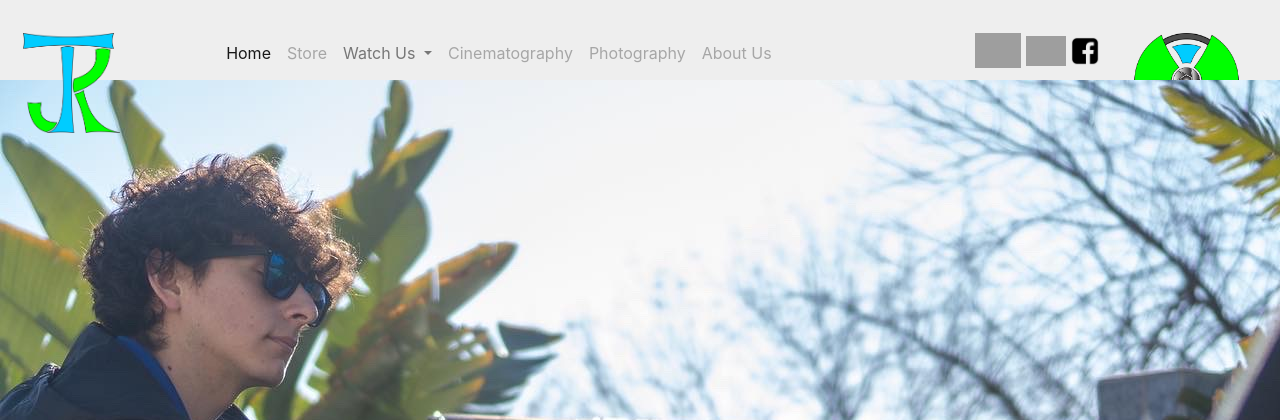
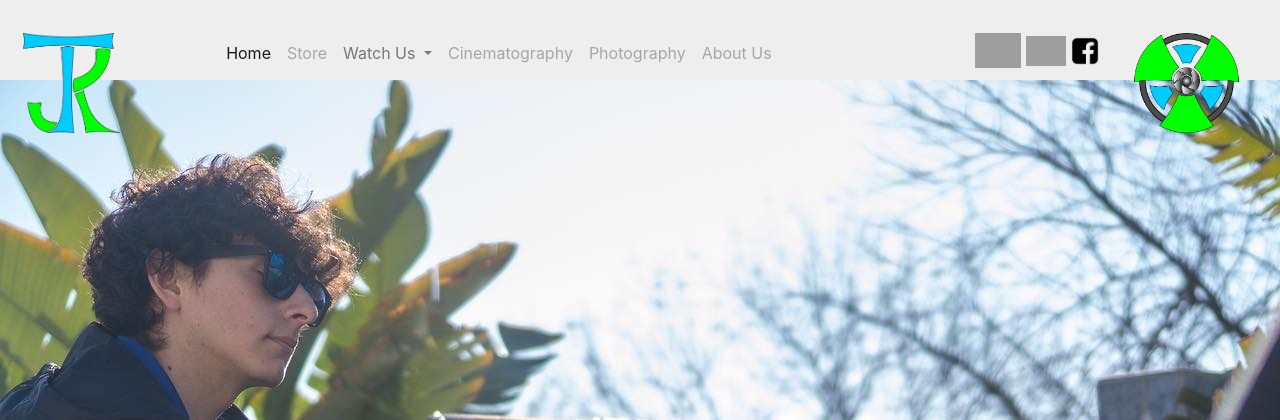
Before and after one commit to Xlrcrash1/JuryRigTest, a PHP site: page / in a window 1280 px wide; the page is wider, and only the part inside the window is pictured. Shown: the top 420 px of that part. Run offline with PHP 8.4, Linux system fonts and the light colour scheme; some libraries are stand-ins or nearby versions; grey boxes are pictures that could not be loaded.

Commit message:
JRS setting as relative

```diff
--- a/style.css
+++ b/style.css
@@ -41,7 +41,10 @@
 
     position: absolute;
 }
+.ml-3, .mx-3 {
 
+    position: relative;
+}
 
 
 
```
